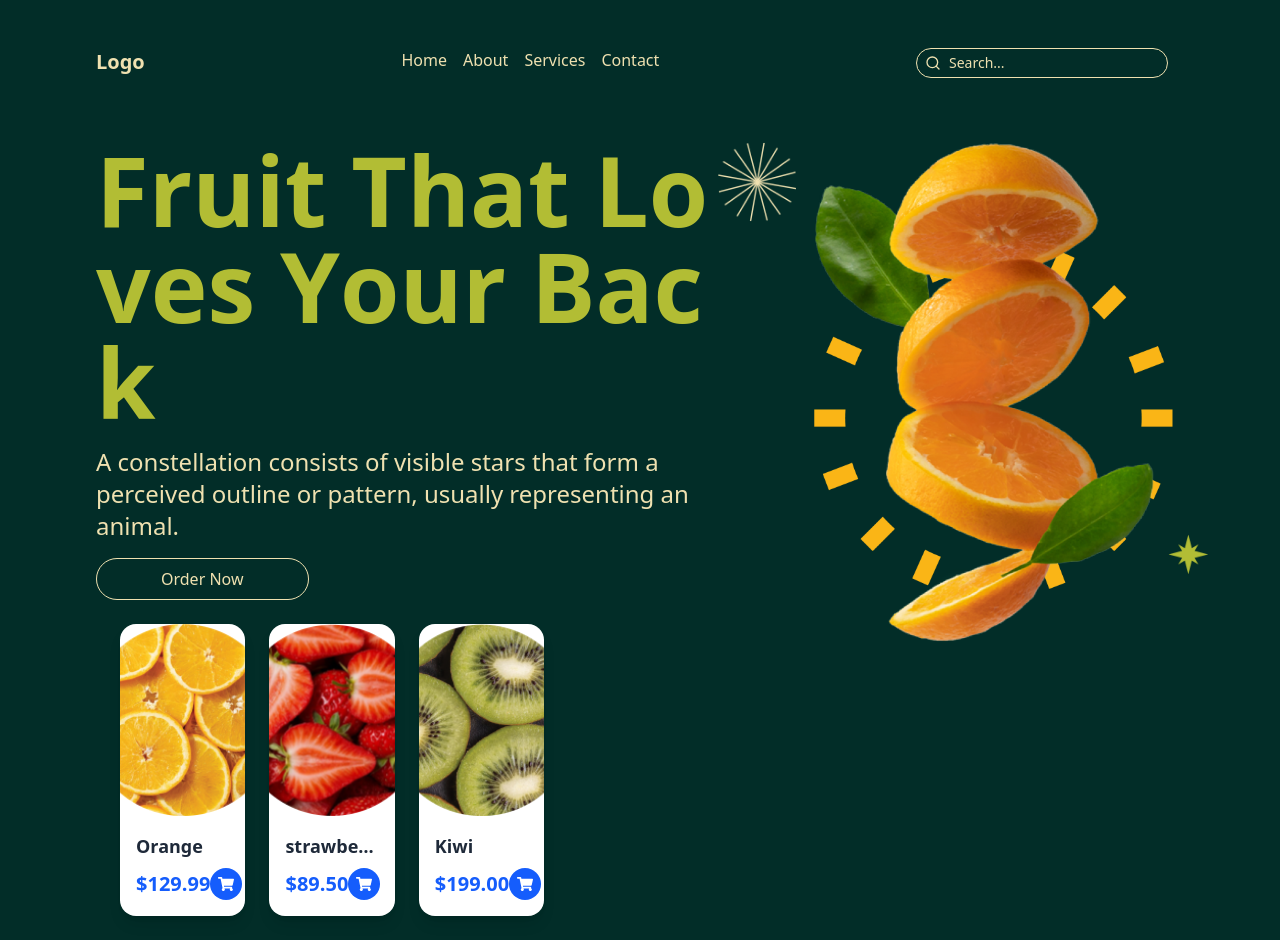
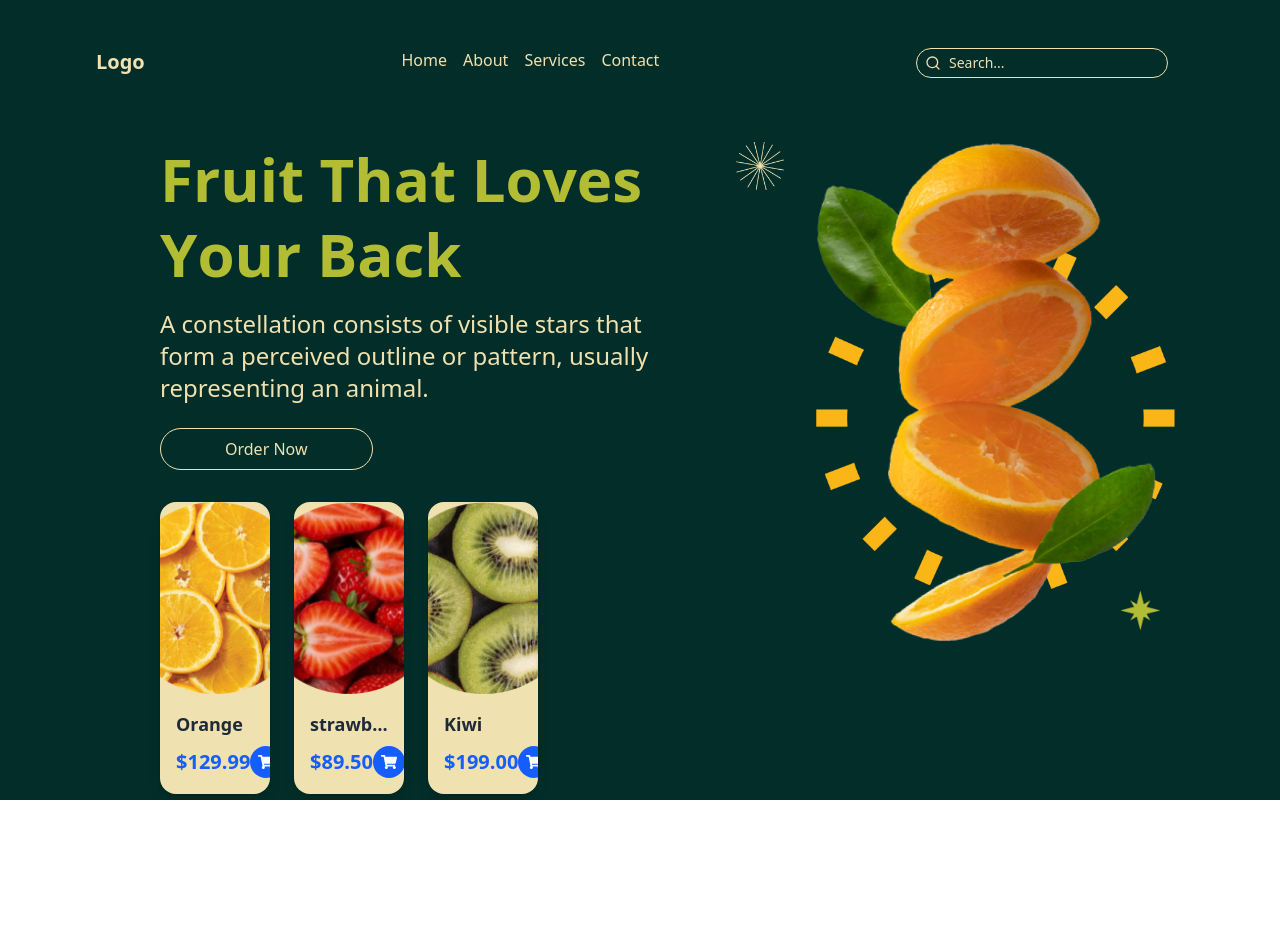
Before and after one commit to seifRashid/fruits-website, a React (Vite) app: page / in a window 1280 px wide. After the commit the page ends 800 px from the top, so only its background shows below. Built offline with nearby package versions, Linux system fonts and the light colour scheme.

Commit message:
hero section and navbar responsive

```diff
--- a/src/components/Hero.jsx
+++ b/src/components/Hero.jsx
@@ -1,5 +1,5 @@
-import React, { useRef }  from "react";
-import {cardData} from "../Constants.js";
+import React, { useRef } from "react";
+import { cardData } from "../Constants.js";
 import ProductCard from "./ProductCard";
 import gsap from "gsap";
 import SplitText from "gsap/SplitText";
@@ -10,8 +10,11 @@ gsap.registerPlugin(SplitText);
 function Hero() {
   const textRef = useRef();
   const heroRef = useRef();
+  const ctaRef = useRef();
+  const chungwaRef = useRef();
 
-  useGSAP(() => {
+  useGSAP(
+    () => {
       const split = new SplitText(textRef.current, { type: "chars" });
       const chars = split.chars;
 
@@ -22,64 +25,94 @@ function Hero() {
         rotationX: 720,
         scale: 0.5,
         ease: "power4.out",
-      stagger: { each: 0.15, from: "center" }
-
+        stagger: { each: 0.15, from: "center" },
       });
 
-    gsap.from(heroRef, {
-      opacity:0,
-      y:-1000,
-      duration:2
-    })
+      gsap.from(heroRef.current, {
+        opacity: 0,
+        y: 1000,
+        duration: 2,
+        ease: "elastic",
+      });
+
+      gsap.from(ctaRef.current, {
+        opacity: 0,
+        y: 1000,
+        duration: 1.6,
+        ease: "elastic",
+      });
+
+      gsap.from(chungwaRef.current, {
+        opacity: 0,
+        y: 1000,
+        duration: 1.6,
+        ease: "elastic",
+      });
 
       return () => split.revert(); // Cleanup
-  }, { scope: textRef });
+    },
+    { scope: textRef }
+  );
 
   return (
     <>
-      <div className="flex pt-12">
-        <div className="flex flex-col w-4/7">
+      <div className="flex flex-col lg:flex-row pt-12 px-4 lg:px-16">
+        {/* Text Section */}
+        <div className="w-full lg:w-4/7 flex flex-col mb-10 lg:mb-0">
           <div className="flex flex-col items-start justify-start">
-            <h1 ref={textRef} className="font-bold text-8xl text-[#b2bd34]">
+            <h1
+              ref={textRef}
+              className="font-bold text-4xl sm:text-6xl text-[#b2bd34] leading-tight"
+            >
               Fruit That Loves Your Back
             </h1>
-            <p ref={heroRef} className="text-[#efe1b0] text-2xl mt-4">
+            <p
+              ref={heroRef}
+              className="text-[#efe1b0] text-base sm:text-lg md:text-xl lg:text-2xl mt-4"
+            >
               A constellation consists of visible stars that form a perceived
               outline or pattern, usually representing an animal.
             </p>
-            <button className="mt-4 cursor-pointer border border-[#efe1b0] text-[#efe1b0] py-2 px-16 rounded-full hover:bg-[#efe1b0] hover:text-[#022d28] transition-colors duration-300">
+            <button
+              ref={ctaRef}
+              className="mt-6 cursor-pointer border border-[#efe1b0] text-[#efe1b0] py-2 px-8 sm:px-12 md:px-16 rounded-full hover:bg-[#efe1b0] hover:text-[#022d28] transition-colors duration-300 text-sm sm:text-base"
+            >
               Order Now
             </button>
-            <div className="grid grid-cols-1 sm:grid-cols-2 md:grid-cols-3 lg:grid-cols-4 gap-6 p-6">
-              {cardData.map(product => (
+
+            {/* Product Cards Grid */}
+            <div className="grid grid-cols-1 sm:grid-cols-2 md:grid-cols-3 xl:grid-cols-4 gap-6 mt-8 w-full">
+              {cardData.map((product) => (
                 <ProductCard key={product.id} product={product} />
               ))}
             </div>
           </div>
         </div>
-        <div className="flex w-3/7 relative">
+
+        {/* Image Section */}
+        <div className="relative hidden ml-16 sm:block w-full lg:w-3/7 h-[400px] sm:h-[500px] md:h-[600px]">
           <img
             src="/images/gliter-1.png"
             alt="orange"
-            className="absolute inset-0 z-20 h-20 object-cover"
+            className="absolute inset-0 z-20 w-12 h-12 object-cover"
           />
           <img
+            ref={chungwaRef}
             src="/images/orange slices.png"
             alt="chungwa"
-            className="absolute inset-0 z-10 ml-24 h-[500px]"
+            className="absolute inset-0 z-10 ml-12 sm:ml-20 h-[300px] sm:h-[400px] md:h-[500px]"
           />
           <img
             src="/images/behind orange.png"
             alt="fruit"
-            className="absolute inset-0 z-0 h-[360px] mt-24 ml-24 object-cover"
+            className="absolute inset-0 z-0 mt-24 ml-12 sm:ml-20 h-[200px] sm:h-[300px] md:h-[360px] object-cover"
           />
           <img
             src="/images/glitter-2.png"
             alt="glitter"
-            className="absolute inset-0 mt-98 ml-[450px] z-20 h-10 object-cover"
+            className="absolute z-20 mt-[28rem] ml-[12rem] md:ml-[24rem] w-10 h-10 object-cover"
           />
         </div>
-
       </div>
     </>
   );
--- a/src/components/Navbar.jsx
+++ b/src/components/Navbar.jsx
@@ -1,6 +1,6 @@
 import React, { useState } from "react";
 import { Link } from "react-router-dom"; // if using React Router
-import {navLinks} from "../Constants.js";
+import { navLinks } from "../Constants.js";
 import { FiSearch, FiMenu } from "react-icons/fi";
 
 const Navbar = () => {
@@ -8,7 +8,7 @@ const Navbar = () => {
   return (
     <nav className="flex justify-between bg-[#022d28] text-white py-4">
       <div className="text-xl font-bold text-[#efe1b0]">Logo</div>
-      <ul className="flex space-x-4">
+      <ul className="space-x-4 hidden sm:flex">
         {navLinks.map((link, index) => (
           <li key={index}>
             <a
@@ -34,10 +34,14 @@ const Navbar = () => {
 
         {/* Hamburger (mobile) */}
         <button
-          className="md:hidden text-2xl text-[#efe1b0] hover:text-[#b19d57] focus:outline-none"
+          className="md:hidden text-2xl text-[#efe1b0] cursor-pointer hover:text-[#b19d57] focus:outline-none"
           onClick={() => setIsOpen(!isOpen)}
         >
-          <FiMenu />
+          {isOpen ? (
+            <span className="text-[#efe1b0] cursor-pointer">✕</span>
+          ) : (
+            <FiMenu className="text-[#efe1b0]" />
+          )}
         </button>
       </div>
       {/* </div> */}
@@ -49,7 +53,7 @@ const Navbar = () => {
             <li key={index}>
               <a
                 to={link.path}
-                className="block py-2 border-b border-gray-200 text-gray-700"
+                className="block py-2 border-b border-gray-200 text-[#efe1b0] hover:text-[#b19d57] cursor-pointer"
                 onClick={() => setIsOpen(false)}
               >
                 {link.name}
--- a/src/components/ProductCard.jsx
+++ b/src/components/ProductCard.jsx
@@ -3,7 +3,7 @@ import { FaShoppingCart } from 'react-icons/fa';
 
 const ProductCard = ({ product }) => {
   return (
-    <div className="bg-white cursor-pointer rounded-2xl shadow-lg overflow-hidden transform hover:scale-105 transition-transform duration-300">
+    <div className="bg-[#efe1b0] cursor-pointer rounded-2xl shadow-lg overflow-hidden transform hover:scale-105 transition-transform duration-300">
       <img
         src={product.image}
         alt={product.name}
--- a/src/pages/Homepage.jsx
+++ b/src/pages/Homepage.jsx
@@ -5,7 +5,7 @@ import Hero from '../components/Hero'
 function Homepage() {
   return (
     <>
-    <div className="flex flex-col bg-[#022d28] min-h-screen  px-24 pt-8">
+    <div className="flex flex-col bg-[#022d28] min-h-screen px-8 sm:px-24 pt-8">
         <Navbar/>
         <Hero/>
     </div>
```
Lines whose indentation alone changed are shown as unchanged.
